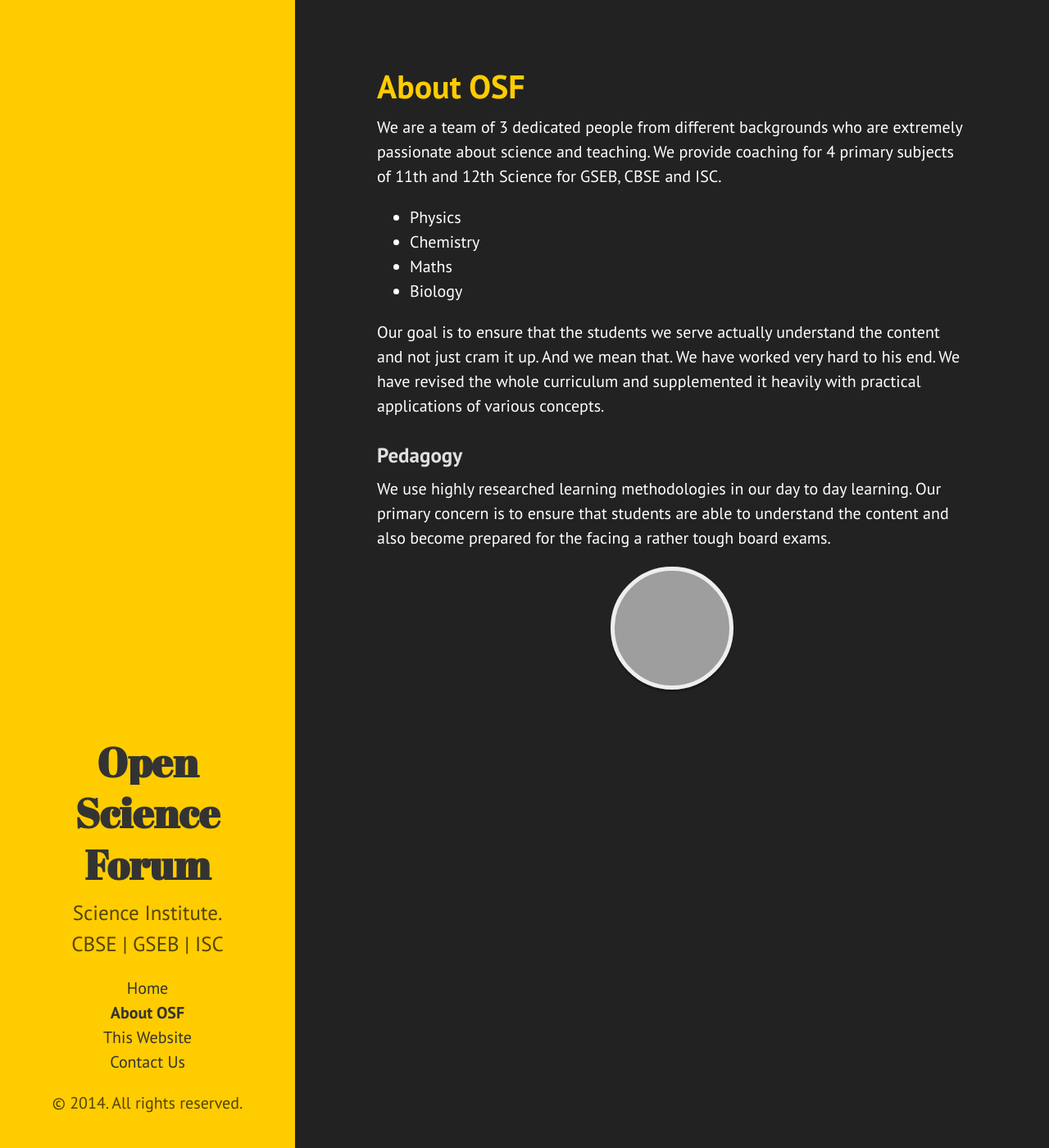
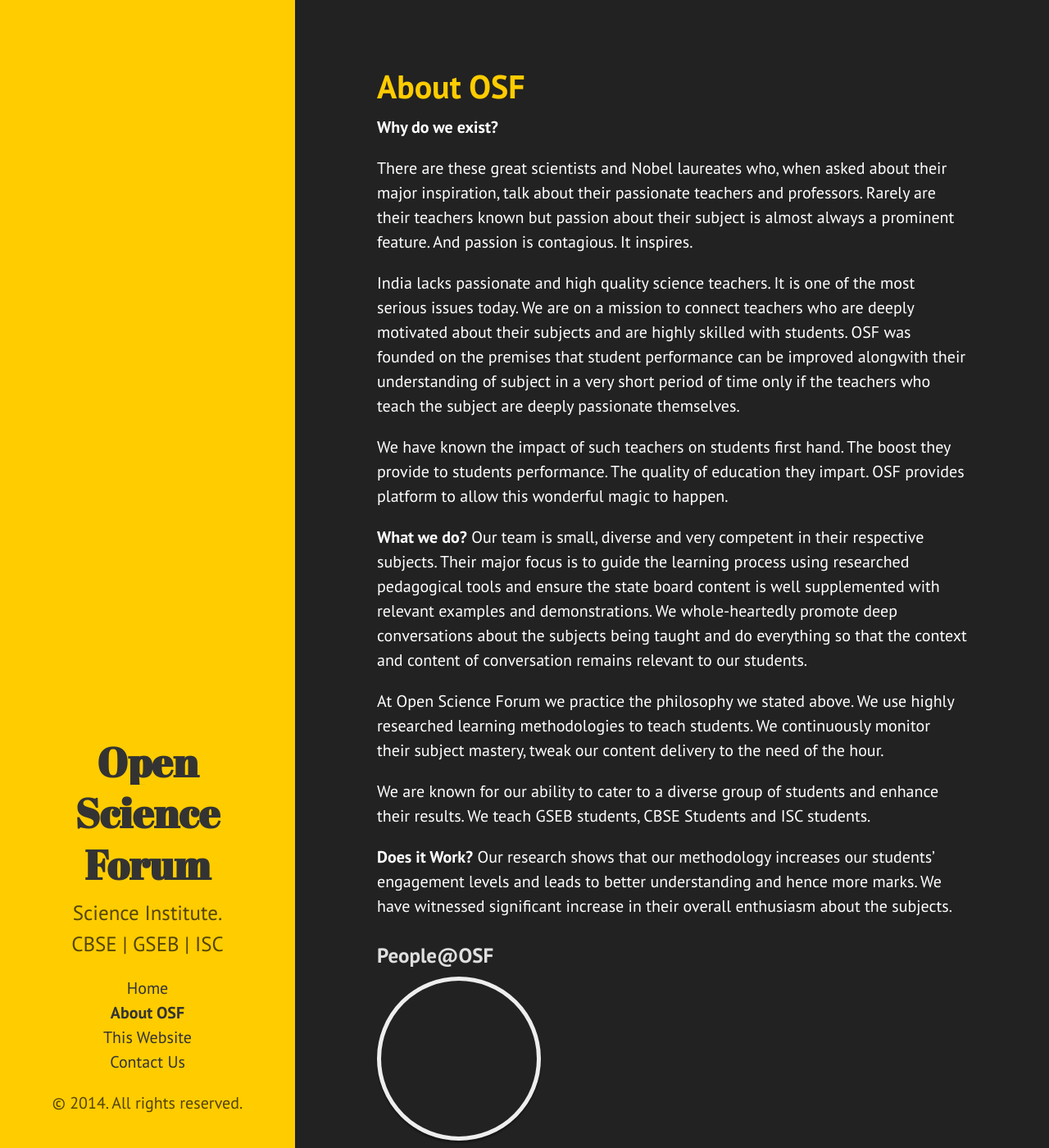
Before and after one commit to opensf/opensf.github.io, a Jekyll site: the page built from 1. about.md, in a window 1280 px wide and 1400 px high. Shown: the whole window at 82% size. Built offline with Jekyll 4.4.1, drawn with Linux system fonts in a browser that asks for light colours; grey boxes are pictures that could not be loaded.

Commit message:
Putting Nitesh's Image

```diff
--- a/1. about.md
+++ b/1. about.md
@@ -3,30 +3,36 @@ layout: page
 title: About OSF
 ---
 
-We are a team of 3 dedicated people from different backgrounds who are extremely passionate about science and teaching. We provide coaching for 4 primary subjects of 11th and 12th Science for GSEB, CBSE and ISC.
+<p><strong>Why do we exist?</strong></p>
+There are these great scientists and Nobel laureates who, when asked about their major inspiration, talk about their passionate teachers and professors. Rarely are their teachers known but passion about their subject is almost always a prominent feature. And passion is contagious. It inspires.
 
-* Physics
-* Chemistry
-* Maths
-* Biology
+India lacks passionate and high quality science teachers. It is one of the most serious issues today. We are on a mission to connect teachers who are deeply motivated about their subjects and are highly skilled with students.  OSF was founded on the premises that student performance can be improved alongwith their understanding of subject in a very short period of time only if the teachers who teach the subject are deeply passionate themselves.
 
-Our goal is to ensure that the students we serve actually understand the content and not just cram it up. And we mean that. We have worked very hard to his end. We have revised the whole curriculum and supplemented it heavily with practical applications of various concepts.
+We have known the impact of such teachers on students first hand. The boost they provide to students performance. The quality of education they impart.
+OSF provides platform to allow this wonderful magic to happen.
 
 
-### Pedagogy ###
+<strong>What we do?</strong>
+Our team is small, diverse and very competent in their respective subjects. Their major focus is to guide the learning process using researched pedagogical tools and ensure the state board content is well supplemented with relevant examples and demonstrations. We whole-heartedly promote deep conversations about the subjects being taught and do everything so that the context and content of conversation remains relevant to our students.
 
-We use highly researched learning methodologies in our day to day learning. Our primary concern is to ensure that students are able to understand the content and also become prepared for the facing a rather tough board exams.
+At Open Science Forum we practice the philosophy we stated above. We use highly researched learning methodologies to teach students. We continuously monitor their subject mastery, tweak our content delivery to the need of the hour.
+
+We are known for our ability to cater to a diverse group of students and enhance their results. We teach GSEB students, CBSE Students and ISC students.
+
+<strong>Does it Work?</strong>
+Our research shows that our methodology increases our students' engagement levels and leads to better understanding and hence more marks. We have witnessed significant increase in their overall enthusiasm about the subjects.
+
+### People@OSF ###
 
 <div class="circle" style="background-image:
-       url('http://img.labnol.org/di/bo.jpg')">
+       url('{{site.url}}/nitesh.jpg')">
 </div>
 
 <style>
 .circle {
   display: block;
-  width: 150px;
-  height: 150px;
-  margin: 1em auto;
+  width: 200px;
+  height: 200px;
   background-size: cover;
   background-repeat: no-repeat;
   background-position: center center;
```
Also changed, not shown: public/nitesh.jpg (added), public/parth.jpg (added).
